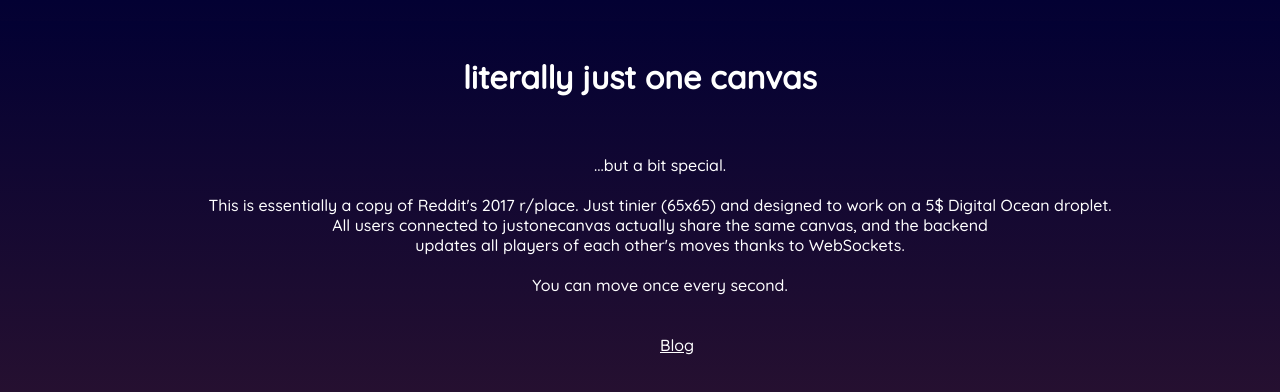
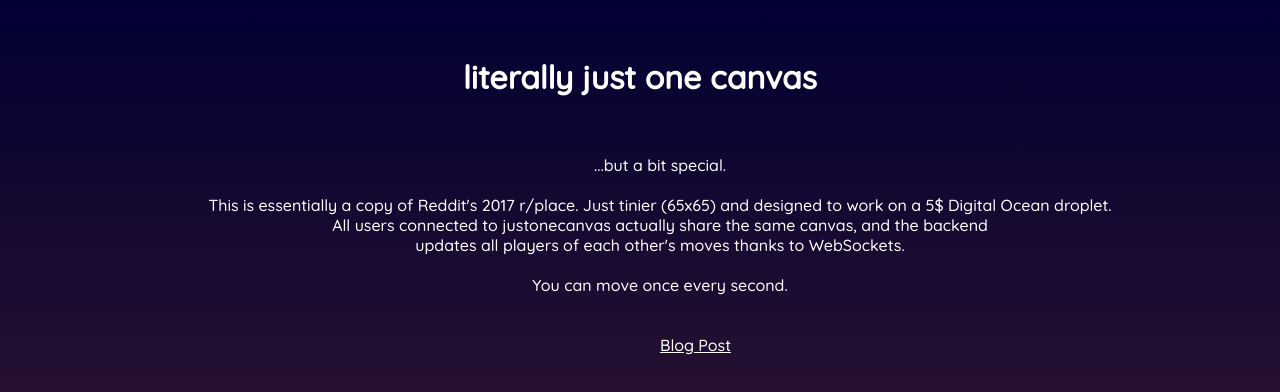
Before and after one commit to GLodi/justonecanvas, a React (Create React App) app in the folder client/: page /about in a window 1280 px wide. Shown: the top 392 px of the page. Built offline with nearby package versions, Linux system fonts and the light colour scheme.

Commit message:
fixed blog post link

```diff
--- a/client/src/About.tsx
+++ b/client/src/About.tsx
@@ -35,7 +35,7 @@
           </li>
 
           <li>
-            <a href="https://giuliolodi.dev/how-i-made-justonecanvas">Blog</a>
+            <a href="https://giuliolodi.dev/2020/08/29/how-i-made-justonecanvas">Blog Post</a>
           </li>
         </ul>
       </div>
```
